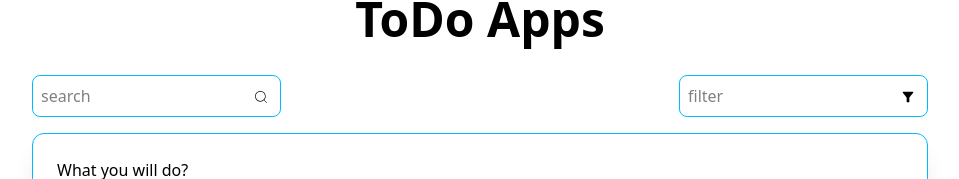
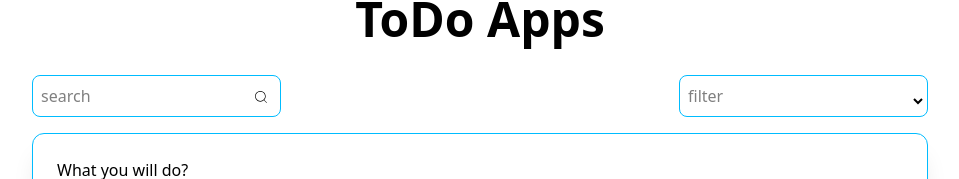
Before and after one commit to Souad5/todo-Apps, a React (Vite) app: page / in a window 1280 px wide. Shown: the part 113-292 px from the top of the page, without its empty margins (160-1119 px from the left). Built offline with nearby package versions, Linux system fonts and the light colour scheme; the HTML template or start-up script is replaced by a standard one.

Commit message:
task delete added

```diff
--- a/src/components/TaskForm.tsx
+++ b/src/components/TaskForm.tsx
@@ -1,6 +1,5 @@
 import { IoIosCheckmarkCircleOutline } from "react-icons/io";
 import { CiSearch } from "react-icons/ci";
-import { MdFilterAlt } from "react-icons/md";
 import { useFormik } from "formik";
 import Button from "./ui/Button";
 import TasksSection from "./TasksSection";
@@ -33,9 +32,7 @@ const TaskForm = () => {
           className="border w-20 h-20 p-2 rounded-3xl mb-2"
           color="#00a6f4"
         />
-        <h1 className="text-5xl font-bold mb-4">
-          To<span className="text-sky">Do</span> Apps
-        </h1>
+        <h1 className="text-5xl font-bold mb-4">ToDo Apps</h1>
       </div>
 
       <div className="flex flex-col md:flex-row justify-between my-4 gap-4">
@@ -54,7 +51,10 @@ const TaskForm = () => {
             className="border border-[#00bcff] p-2 rounded-lg focus:outline-sky-400 w-full"
             placeholder="filter"
           />
-          <MdFilterAlt className="absolute top-4/12 right-3" />
+          <select name="" id="" className="absolute top-4/12 right-0.5 w-full">
+            <option value="none"></option>
+            <option value="pending">Pending</option>
+          </select>
         </form>
       </div>
 
--- a/src/components/TasksSection.tsx
+++ b/src/components/TasksSection.tsx
@@ -3,10 +3,8 @@ import { CiEdit } from "react-icons/ci";
 import { MdDelete } from "react-icons/md";
 import { TiPin } from "react-icons/ti";
 import { FaTasks } from "react-icons/fa";
-
 import { useTasks } from "../contexts/TaskProvider";
 import type { Task } from "../types";
-
 import Motion from "./ui/Motion";
 import EditTaskModal from "./ui/EditTaskModal";
 
@@ -14,11 +12,11 @@ const TasksSection = () => {
   const { tasks, deleteTask, toggleComplete, togglePin, editTask } = useTasks();
 
   const [selectedTask, setSelectedTask] = useState<Task | null>(null);
-
+  // open Modal
   const openEditModal = (task: Task) => {
     setSelectedTask(task);
   };
-
+  // closeModal
   const closeEditModal = () => {
     setSelectedTask(null);
   };
@@ -37,7 +35,7 @@ const TasksSection = () => {
 
   return (
     <Motion>
-      <section className="mt-6 space-y-3">
+      <section className="my-10 space-y-3">
         {tasks.map((task) => (
           <div
             key={task.id}
--- a/src/contexts/TaskProvider.tsx
+++ b/src/contexts/TaskProvider.tsx
@@ -10,7 +10,6 @@ type TaskContextType = {
   togglePin: (id: string) => void;
   editTask: (id: string, title: string, des: string) => void;
 };
-
 const TaskContext = createContext<TaskContextType | null>(null);
 
 export const TaskProvider = ({ children }: { children: React.ReactNode }) => {
@@ -67,6 +66,7 @@ export const TaskProvider = ({ children }: { children: React.ReactNode }) => {
       prev.map((task) => (task.id === id ? { ...task, title, des } : task))
     );
   };
+  console.log(tasks);
 
   const sortedTasks = [...tasks].sort(
     (a, b) => Number(b.pinned) - Number(a.pinned)
```
